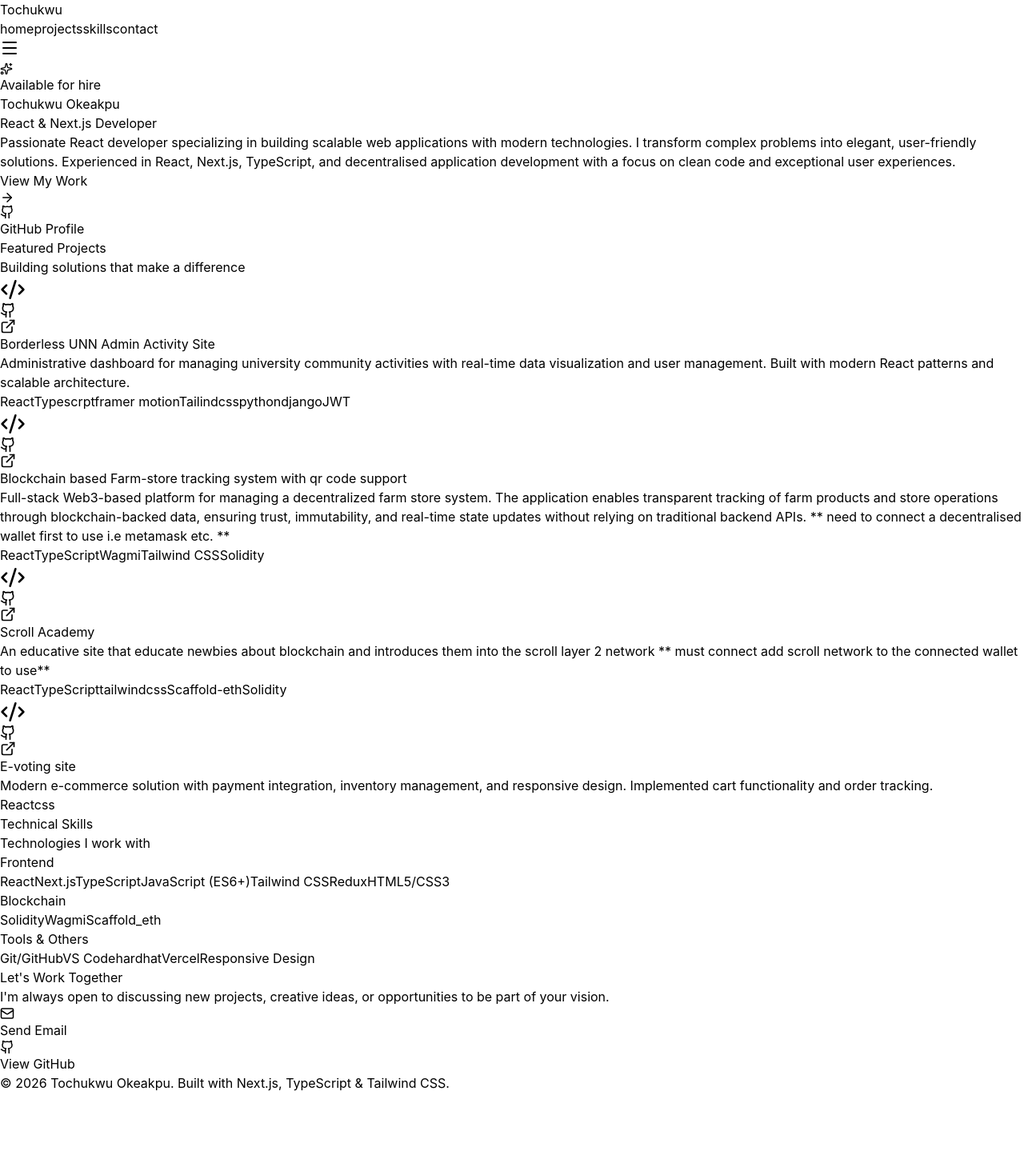
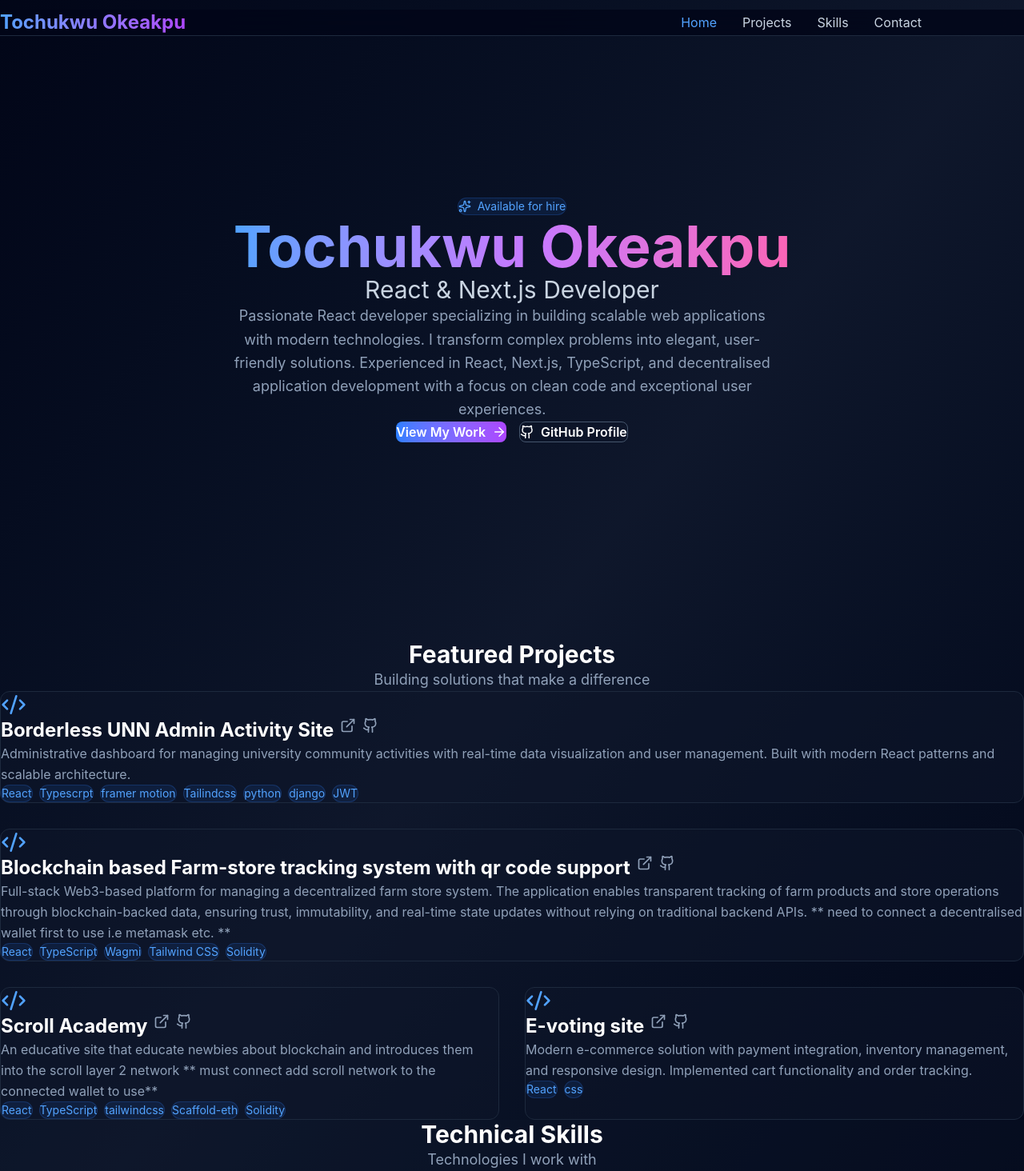
Before and after one commit to Toch-man/tochukwu-portfolio, a Next.js app: page / in a window 1280 px wide. Shown: the top 1464 px of the page at 80% size. Before the commit the page ends 1366 px from the top, so only its background shows below. Built offline with nearby package versions, Linux system fonts and the light colour scheme.

Commit message:
tailwind issue resolved

```diff
--- a/app/globals.css
+++ b/app/globals.css
@@ -1,4 +1,4 @@
-@import "tailwindcss/preflight";
+@import "tailwindcss";
 
 * {
   margin: 0;
@@ -19,6 +19,7 @@ body {
   overflow-x: hidden;
 }
 
+/* Custom scrollbar for modern browsers */
 ::-webkit-scrollbar {
   width: 10px;
 }
--- a/app/page.tsx
+++ b/app/page.tsx
@@ -137,13 +137,13 @@ export default function Portfolio() {
   };
 
   return (
-    <div className="min-h-screen bg-linear-to-br from-slate-950 via-slate-900 to-slate-950 text-white">
+    <div className="min-h-screen bg-linear-to-br from-slate-950 via-slate-900 to-slate-950 text-white ">
       {/* Navigation */}
-      <nav className="fixed top-0 w-full bg-slate-950/80 backdrop-blur-lg z-50 border-b border-slate-800">
-        <div className="max-w-6xl mx-auto px-6 py-4">
+      <nav className="fixed top-3 w-full bg-slate-950/80 backdrop-blur-lg z-50 border-b border-slate-800">
+        <div className="max-w-6xl mx-auto">
           <div className="flex justify-between items-center">
             <div className="text-2xl font-bold bg-linear-to-r from-blue-400 to-purple-500 bg-clip-text text-transparent">
-              {personalInfo.name.split(" ")[0]}
+              {personalInfo.name}
             </div>
 
             {/* Desktop Menu */}
@@ -191,7 +191,7 @@ export default function Portfolio() {
       {/* Hero Section */}
       <section
         id="home"
-        className={`min-h-screen flex items-center justify-center px-6 pt-20 transition-all duration-1000 ${
+        className={`min-h-screen w-full flex  gap-3 items-center justify-center px-6 pt-20 transition-all duration-1000 ${
           isVisible ? "opacity-100 translate-y-0" : "opacity-0 translate-y-10"
         }`}
       >
@@ -216,7 +216,7 @@ export default function Portfolio() {
           <div className="flex flex-col sm:flex-row gap-4 justify-center">
             <button
               onClick={() => scrollToSection("projects")}
-              className="bg-linear-to-r from-blue-500 to-purple-500 hover:from-blue-600 hover:to-purple-600 px-8 py-3 rounded-lg font-semibold transition-all flex items-center justify-center gap-2 group"
+              className="bg-linear-to-r from-blue-500 to-purple-500 hover:from-blue-600 hover:to-purple-600 rounded-lg font-semibold transition-all flex items-center justify-center gap-2 group"
             >
               View My Work
               <ArrowRight
@@ -239,12 +239,10 @@ export default function Portfolio() {
       </section>
 
       {/* Projects Section */}
-      <section id="projects" className="py-20 px-6">
-        <div className="max-w-6xl mx-auto">
+      <section id="projects" className="py-15 px-6">
+        <div className="min-w-screen mx-auto">
           <div className="text-center mb-16">
-            <h2 className="text-4xl md:text-5xl font-bold mb-4">
-              Featured Projects
-            </h2>
+            <h2 className="text-3xl font-bold mb-4">Featured Projects</h2>
             <p className="text-slate-400 text-lg">
               Building solutions that make a difference
             </p>
@@ -258,9 +256,21 @@ export default function Portfolio() {
                   project.featured ? "md:col-span-2" : ""
                 }`}
               >
-                <div className="flex items-start justify-between mb-4">
+                <div className=" mb-4">
                   <Code2 size={32} className="text-blue-400" />
-                  <div className="flex gap-3">
+                </div>
+                <div className="flex flex-row gap-2">
+                  <h3 className="text-2xl font-bold mb-3">{project.title}</h3>{" "}
+                  <div className="flex gap-2 mr-3">
+                    <a
+                      href={project.liveLink}
+                      target="_blank"
+                      rel="noopener noreferrer"
+                      className="text-slate-400 hover:text-blue-400 transition-colors"
+                      aria-label="View live site"
+                    >
+                      <ExternalLink size={20} />
+                    </a>
                     <a
                       href={project.githubLink}
                       target="_blank"
@@ -270,23 +280,12 @@ export default function Portfolio() {
                     >
                       <Github size={20} />
                     </a>
-                    <a
-                      href={project.liveLink}
-                      target="_blank"
-                      rel="noopener noreferrer"
-                      className="text-slate-400 hover:text-blue-400 transition-colors"
-                      aria-label="View live site"
-                    >
-                      <ExternalLink size={20} />
-                    </a>
                   </div>
                 </div>
 
-                <h3 className="text-2xl font-bold mb-3">{project.title}</h3>
                 <p className="text-slate-400 mb-4 leading-relaxed">
                   {project.description}
                 </p>
-
                 <div className="flex flex-wrap gap-2">
                   {project.tech.map((tech, i) => (
                     <span
@@ -304,12 +303,10 @@ export default function Portfolio() {
       </section>
 
       {/* Skills Section */}
-      <section id="skills" className="py-20 px-6 bg-slate-900/30">
-        <div className="max-w-6xl mx-auto">
+      <section id="skills" className="py-20 px-6 mt-6 bg-slate-900/30">
+        <div className="min-w-screen mx-auto">
           <div className="text-center mb-16">
-            <h2 className="text-4xl md:text-5xl font-bold mb-4">
-              Technical Skills
-            </h2>
+            <h2 className="text-3xl  font-bold mb-4">Technical Skills</h2>
             <p className="text-slate-400 text-lg">Technologies I work with</p>
           </div>
 
@@ -340,10 +337,8 @@ export default function Portfolio() {
 
       {/* Contact Section */}
       <section id="contact" className="py-20 px-6">
-        <div className="max-w-2xl mx-auto text-center">
-          <h2 className="text-4xl md:text-5xl font-bold mb-6">
-            Let&apos;s Work Together
-          </h2>
+        <div className="min-w-screen mx-auto text-center">
+          <h2 className="text-3xl font-bold mb-6">Let&apos;s Work Together</h2>
           <p className="text-slate-400 text-lg mb-12">
             I&apos;m always open to discussing new projects, creative ideas, or
             opportunities to be part of your vision.
@@ -352,7 +347,7 @@ export default function Portfolio() {
           <div className="flex flex-col sm:flex-row gap-4 justify-center">
             <a
               href={`mailto:${personalInfo.email}`}
-              className="bg-linear-to-r from-blue-500 to-purple-500 hover:from-blue-600 hover:to-purple-600 px-8 py-3 rounded-lg font-semibold transition-all flex items-center justify-center gap-2"
+              className="bg-linear-to-r from-blue-500 to-purple-500 hover:from-blue-600 hover:to-purple-600 px-8 py-3 md:py-3 md:px-4 rounded-lg font-semibold transition-all flex items-center justify-center gap-2"
             >
               <Mail size={18} />
               Send Email
--- a/package.json
+++ b/package.json
@@ -19,9 +19,11 @@
     "@types/node": "^20",
     "@types/react": "^19",
     "@types/react-dom": "^19",
+    "autoprefixer": "^10.4.23",
     "eslint": "^9",
     "eslint-config-next": "16.1.1",
-    "tailwindcss": "^4",
+    "postcss": "^8.5.6",
+    "tailwindcss": "^4.1.18",
     "typescript": "^5"
   }
 }
```
Also changed, not shown: 1 other file (tests, documents, lock files or other folders).
